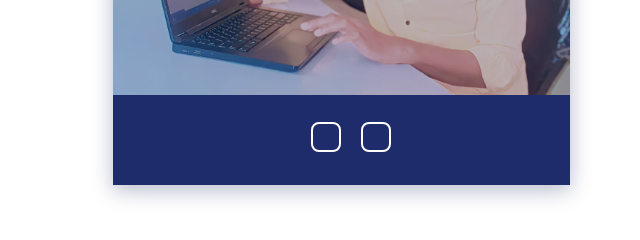
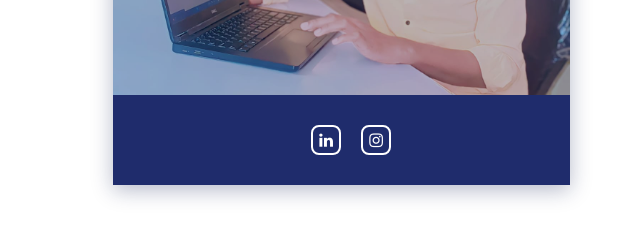
Before and after one commit to JKBHAU/karansweb, a plain HTML site: page index.html in a window 1280 px wide. Shown: the part 1400-1640 px from the top of the page, 640-1280 px from the left. Drawn offline with nearby package versions, Linux system fonts and the light colour scheme; files whose address does not match are found by name.

Commit message:
Update index.html

```diff
--- a/index.html
+++ b/index.html
@@ -153,14 +153,10 @@
 									<ul>
 
 										<li>
-											<a href="https://www.linkedin.com/in/karan-jagtap-18707433a">
-
-											</a>
+											<a href="https://www.linkedin.com/in/karan-jagtap-18707433a"><i class="fa fa-linkedin" aria-hidden="true"></i></a>
 										</li><!-- / li -->
 										<li>
-											<a href="https://www.instagram.com/karan_jagtap_87/">
-
-											</a>
+											<a href="https://www.instagram.com/karan_jagtap_87/"><i class="fa fa-instagram" aria-hidden="true"></i></a>
 										</li><!-- / li -->
 
 
```
